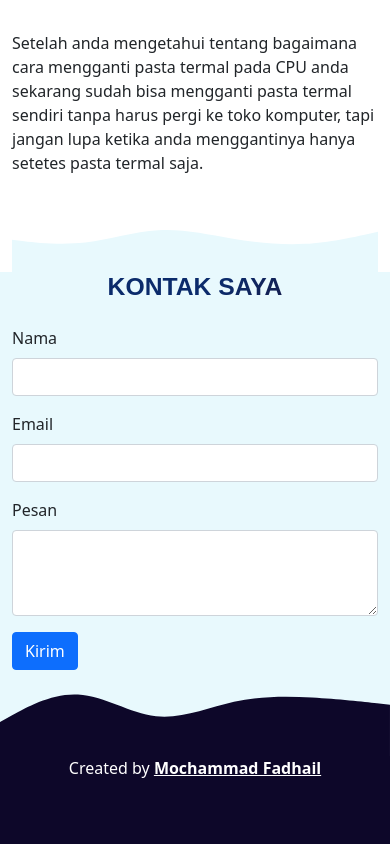
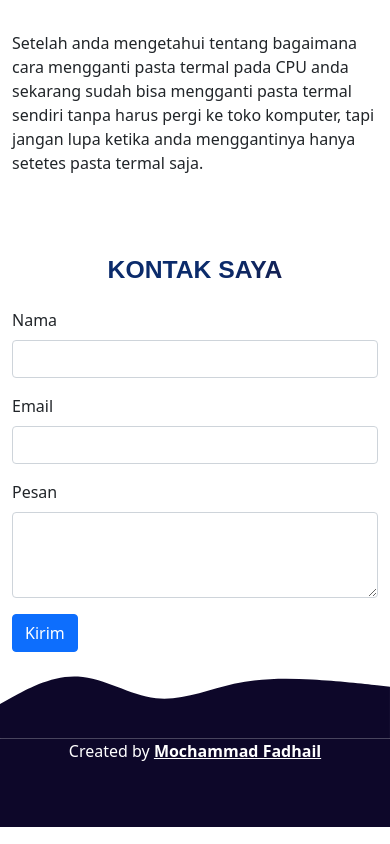
Before and after one commit to Fadhail/artikel, a plain HTML site: page index.html in a window 390 px wide. Shown: the part 2465-3309 px from the top of the page. Drawn offline with nearby package versions, Linux system fonts and the light colour scheme.

Commit message:
perbaikan 1

```diff
--- a/index.html
+++ b/index.html
@@ -132,14 +132,6 @@
         <p>Nyalakan komputer, lalu cek apakah semua sudah terpasang dan bisa berfungsi.</p>
         <br/>
         <p>Setelah anda mengetahui tentang bagaimana cara mengganti pasta termal pada CPU anda sekarang sudah bisa mengganti pasta termal sendiri tanpa harus pergi ke toko komputer, tapi jangan lupa ketika anda menggantinya hanya setetes pasta termal saja.</p>
-
-        <svg xmlns="http://www.w3.org/2000/svg" viewBox="0 0 1440 320">
-        <path
-          fill="#e8f9fd"
-          fill-opacity="1"
-          d="M0,192L48,197.3C96,203,192,213,288,202.7C384,192,480,160,576,154.7C672,149,768,171,864,186.7C960,203,1056,213,1152,208C1248,203,1344,181,1392,170.7L1440,160L1440,320L1392,320C1344,320,1248,320,1152,320C1056,320,960,320,864,320C768,320,672,320,576,320C480,320,384,320,288,320C192,320,96,320,48,320L0,320Z"
-        ></path>
-      </svg>
     </section>
     <!-- Akhir Projects -->
 
@@ -157,7 +149,7 @@
               <strong>Terimakasih!</strong> Pesan anda telah terkirim.
               <button type="button" class="btn-close" data-bs-dismiss="alert" aria-label="Close"></button>
             </div>
-            <form name="KONTAK-FORM-PORTOFOLIO">
+            <form name="artikel-contact-form">
               <div class="mb-3" data-aos="fade-down">
                 <label for="name" class="form-label">Nama</label>
                 <input type="text" class="form-control" id="name" aria-describedby="name" name="nama">
@@ -210,31 +202,32 @@
     </script>
 
 <script>
-      const scriptURL = 'https://script.google.com/macros/s/AKfycbwNQzQB-u-wzFMTdoYoVOxxa_GC0SXWSxbX-W1FauongKVekdaIzSqIN8m9sMI3ylcM/exec';
-      const form = document.forms['KONTAK-FORM-PORTOFOLIO'];
+  const scriptURL = 'https://script.google.com/macros/s/AKfycbyIHIfMwvw6q-9CPBn1dwWFH4bKRJsclgV4k53xI1cbyE0Zob80YxDGrtgH05FJFWc/exec'
+  const form = document.forms['artikel-contact-form'];
   const btnKirim = document.querySelector('.btn-kirim');
   const btnLoading = document.querySelector('.btn-loading');
   const myAlert = document.querySelector('.my-alert');
 
-      form.addEventListener('submit', (e) => {
-        e.preventDefault();
-        // ketika tombol submit diklik
-        // tampilkan tombol loading, hilangkan tombol kirim
+
+  form.addEventListener('submit', e => {
+    e.preventDefault()
+    //ketika tombol kirim di klik
+    //tampilkan tombol loading, hilangkan tombol kirim
     btnLoading.classList.toggle('d-none');
     btnKirim.classList.toggle('d-none');
-        fetch(scriptURL, { method: 'POST', body: new FormData(form) })
-          .then((response) => {
-            // tampilkan tombol kirim, hilangkan tombol loading
+    fetch(scriptURL, {method: 'POST', body: new FormData(form)})
+      .then(response => {
+        //tampilkan tombol kirim, hilangkan tombol loading
         btnLoading.classList.toggle('d-none');
         btnKirim.classList.toggle('d-none');
-            // tampilkan alert
-            myAlert.classList.toggle('d-none');
-            // reset formnya
+        //tampilkan alert
+        myAlert.classList.toggle('d-none')
+        //reset
         form.reset();
-            console.log('Success!', response);
+        console.log('Success!', response)
       })
-          .catch((error) => console.error('Error!', error.message));
-      });
+      .catch(error => console.error('Error!', error.message))
+  })
 </script>
   </body>
 </html>
--- a/style.css
+++ b/style.css
@@ -154,5 +154,5 @@
 }
 
 #contact {
-  background-color: #e8f9fd;
+  padding-top: 4rem;
 }
```
Lines whose indentation alone changed are shown as unchanged.
